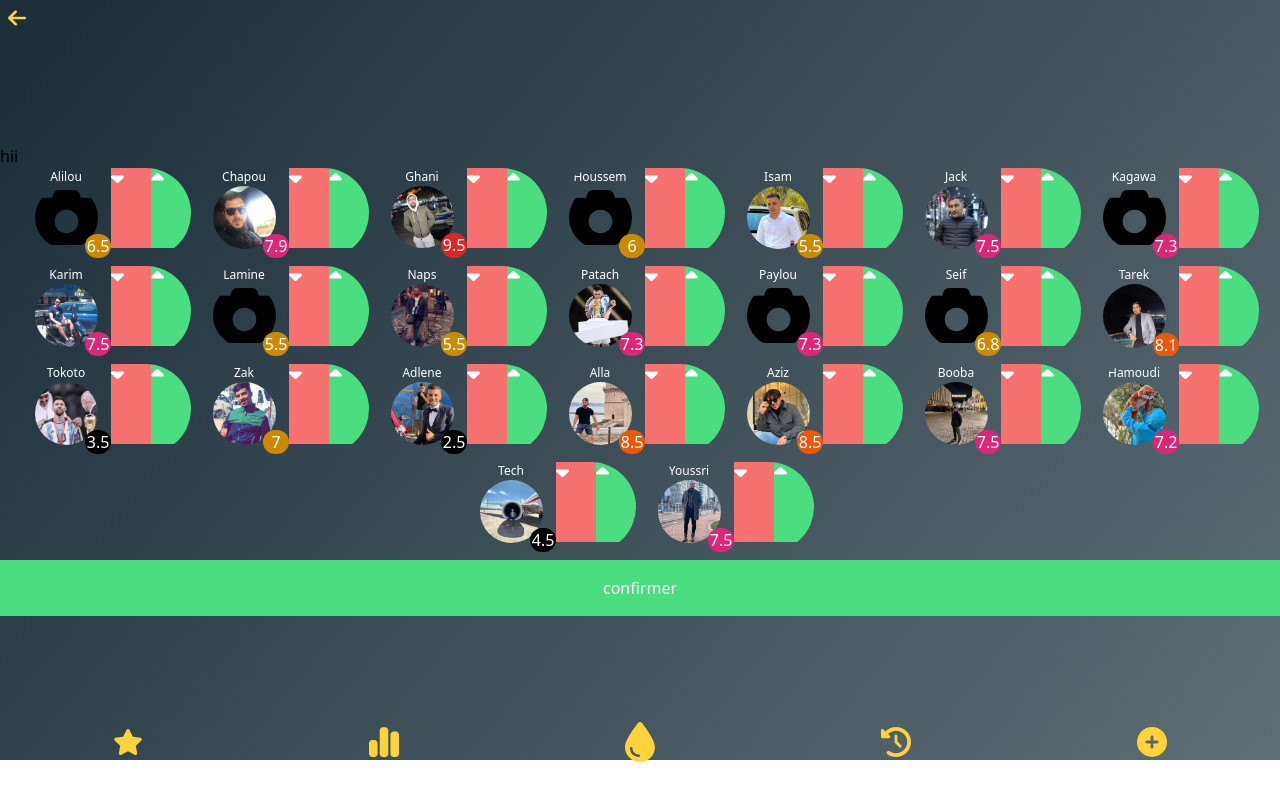
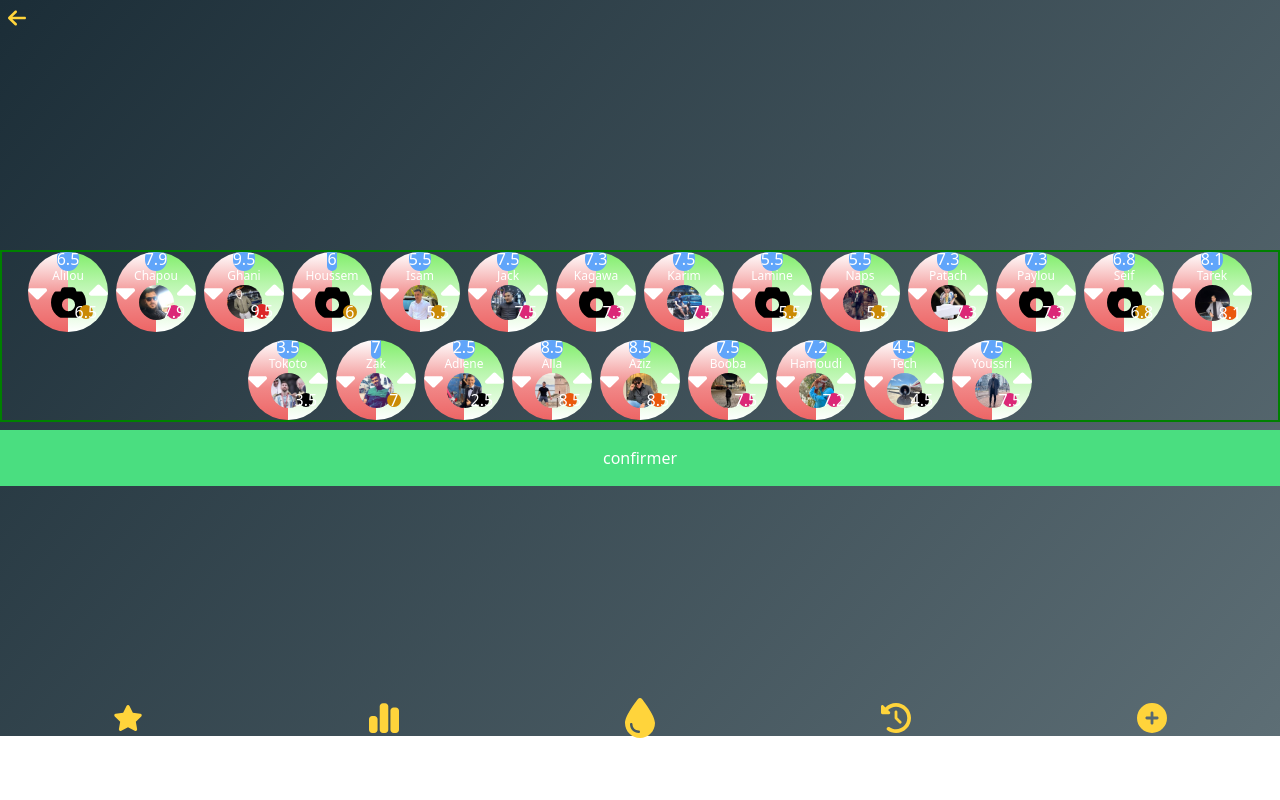
Before and after one commit to MohamedSalahEddine/MonpliSix, a React (Create React App) app: page /rating in a window 1280 px wide. Built offline with nearby package versions, Linux system fonts and the light colour scheme.

Commit message:
fixed rating page

```diff
--- a/src/components/Player.jsx
+++ b/src/components/Player.jsx
@@ -32,11 +32,17 @@ export default function Player({player, size = 90, onClick, display_rating = tru
   // console.log(pad_x);
 
 
+  const cn = `player
+              flex flex-col items-center
+              cursor-pointer select-none rounded-full
+              ${shadow} z-4`
+
+
   return (
         <div onClick={ ()=> onClick && onClick(player)}
           style={{ width : size , height: size , minHeight : size, minWidth: size}}
           // style={{ width : size , height: size, padding : `0px ${pad_x}px`}}
-          className={`player  flex flex-col items-center  cursor-pointer select-none rounded-full border-blue-400  ${shadow}`}
+          className={cn}
           >
             <span
               style={{fontSize : "12px"}}
--- a/src/components/PlayerRating.jsx
+++ b/src/components/PlayerRating.jsx
@@ -1,18 +1,36 @@
-import React from 'react'
+import React, { useState } from 'react'
 import players from '../db_players'
 import Player from "../components/Player"
 
 
 export default function PlayerRating({player}) {
+
+  const [new_rating, setNewRating] = useState(player.rating || 5)
+
+  const bg_green = "bg-[linear-gradient(to_bottom,_#81EE6B_0%,_#B9F6AD_40%,_#FFFFFF_100%)]"
+  const bg_red   = "bg-[linear-gradient(to_top,_#ED6565_0%,_#F18686_40%,_#FFFFFF_100%)] "
+
+  function handle_rating_down(){
+    if( new_rating <= 0) return
+    setNewRating(prev => prev - 0.5)
+
+  }
+  function handle_rating_up(){
+    if(new_rating >= 10) return
+    setNewRating(prev => prev + 0.5)
+
+  }
+
   return (
-    <div className='player_rating relative text-white flex rounded-full overflow-hidden w-fit'>
-        <Player player={player}/>
-        <div className='w-10 h-20 bg-red-400 rating_up'>
-          <img className='caret caret_down' src="/images/caret-down-solid.svg" alt="" />
+    <div className='player_rating relative text-white flex items-center justify-center rounded-full overflow-hidden w-fit'>
+        <Player size={50} player={player}/>
+        <div onClick={handle_rating_down} className={`w-10 h-20 ${bg_red} rating_up`}>
+          <img className='caret caret_down cursor-pointer' src="/images/caret-down-solid.svg" alt="" />
         </div>
-        <div className='w-10 h-20 bg-green-400 rating_down'>
-          <img className='caret caret_up' src="/images/caret-up-solid.svg" alt="" />
+        <div onClick={handle_rating_up} className={`w-10 h-20 ${bg_green} rating_down`}>
+          <img className='caret caret_up cursor-pointer' src="/images/caret-up-solid.svg" alt="" />
         </div>
+        <span className='new_rating absolute top-[-5px] bg-blue-400 rounded-full '>{new_rating}</span>
     </div>
   )
 }
--- a/src/input.css
+++ b/src/input.css
@@ -12,27 +12,51 @@
 }
 
 .bor{
-    /* border: 2px solid green; */
+    border: 2px solid green;
 }
+
 
 .frame{
     position: relative;
-    height: 95vh;
+    height: 92vh;
     background:linear-gradient(130deg, #1B2D37, #5D6E75);
 }
 
 *{
     /* border: 1px solid red; */
+}
 
-}
 .menu_icons{
     width: 30px;
 
 }
-.menu_Link{
-    height: fit-content;
+
+.feild{
+    background: url("../public/images/playground.png");
+    background-repeat: no-repeat;
+    background-position: center;
+    background-color: #96FD52;
+    background-size: 30rem 35rem;
+
+}
+.player_rating .player {
+    position: absolute;
+}
+.caret_down {
+    position: absolute;
+    height: 30px;
+    top: calc(50% - 15px);
+    /* border: 1px solid black; */
 }
 
+.caret_up{
+    position: absolute;
+    height: 30px;
+    top: calc(50% - 15px);
+    right: 0;
+    /* border: 1px solid black; */
+
+}
 
 /*
 .player img{
@@ -49,14 +73,7 @@
     max-width: none;
 }
 
-.feild{
-    background: url("../public/images/playground.png");
-    background-repeat: no-repeat;
-    background-position: center;
-    background-color: #96FD52;
-    background-size: 30rem 35rem;
-    margin:  .5rem 0;
-}
+
 
 .feild .player {
     position: absolute;
--- a/src/output.css
+++ b/src/output.css
@@ -551,40 +551,6 @@ img,
   height: auto;
 }
 
-.container {
-  width: 100%;
-}
-
-@media (min-width: 640px) {
-  .container {
-    max-width: 640px;
-  }
-}
-
-@media (min-width: 768px) {
-  .container {
-    max-width: 768px;
-  }
-}
-
-@media (min-width: 1024px) {
-  .container {
-    max-width: 1024px;
-  }
-}
-
-@media (min-width: 1280px) {
-  .container {
-    max-width: 1280px;
-  }
-}
-
-@media (min-width: 1536px) {
-  .container {
-    max-width: 1536px;
-  }
-}
-
 .absolute {
   position: absolute;
 }
@@ -617,6 +583,22 @@ img,
   top: 0px;
 }
 
+.top-0 {
+  top: 0px;
+}
+
+.top-\[-5px\] {
+  top: -5px;
+}
+
+.z-\[-3\] {
+  z-index: -3;
+}
+
+.z-\[-1\] {
+  z-index: -1;
+}
+
 .m-auto {
   margin: auto;
 }
@@ -631,6 +613,10 @@ img,
 
 .mt-4 {
   margin-top: 1rem;
+}
+
+.mt-8 {
+  margin-top: 2rem;
 }
 
 .mt-\[-15px\] {
@@ -657,6 +643,10 @@ img,
   height: 60vh;
 }
 
+.h-\[68vh\] {
+  height: 68vh;
+}
+
 .h-\[70vh\] {
   height: 70vh;
 }
@@ -664,6 +654,22 @@ img,
 .h-fit {
   height: -webkit-fit-content;
   height: fit-content;
+}
+
+.h-48 {
+  height: 12rem;
+}
+
+.h-\[10px\] {
+  height: 10px;
+}
+
+.h-\[15px\] {
+  height: 15px;
+}
+
+.h-\[18px\] {
+  height: 18px;
 }
 
 .w-10 {
@@ -682,6 +688,10 @@ img,
   width: 60%;
 }
 
+.w-\[90\%\] {
+  width: 90%;
+}
+
 .w-fit {
   width: -webkit-fit-content;
   width: fit-content;
@@ -689,14 +699,6 @@ img,
 
 .w-full {
   width: 100%;
-}
-
-.w-\[80\%\] {
-  width: 80%;
-}
-
-.w-\[90\%\] {
-  width: 90%;
 }
 
 .cursor-pointer {
@@ -736,10 +738,6 @@ img,
   justify-content: space-around;
 }
 
-.justify-evenly {
-  justify-content: space-evenly;
-}
-
 .gap-1 {
   gap: 0.25rem;
 }
@@ -768,6 +766,10 @@ img,
   align-self: flex-end;
 }
 
+.self-center {
+  align-self: center;
+}
+
 .overflow-hidden {
   overflow: hidden;
 }
@@ -784,8 +786,8 @@ img,
   overflow-x: scroll;
 }
 
-.rounded-\[30px\] {
-  border-radius: 30px;
+.rounded-\[40px\] {
+  border-radius: 40px;
 }
 
 .rounded-full {
@@ -794,14 +796,6 @@ img,
 
 .rounded-xl {
   border-radius: 0.75rem;
-}
-
-.rounded-\[20px\] {
-  border-radius: 20px;
-}
-
-.rounded-\[40px\] {
-  border-radius: 40px;
 }
 
 .border {
@@ -814,11 +808,6 @@ img,
 
 .border-r-2 {
   border-right-width: 2px;
-}
-
-.border-blue-400 {
-  --tw-border-opacity: 1;
-  border-color: rgb(96 165 250 / var(--tw-border-opacity, 1));
 }
 
 .border-gray-400 {
@@ -871,8 +860,33 @@ img,
   background-color: rgb(202 138 4 / var(--tw-bg-opacity, 1));
 }
 
+.bg-blue-400 {
+  --tw-bg-opacity: 1;
+  background-color: rgb(96 165 250 / var(--tw-bg-opacity, 1));
+}
+
 .bg-gradient-to-r {
   background-image: linear-gradient(to right, var(--tw-gradient-stops));
+}
+
+.bg-\[linear-gradient\(to_right\2c _\#81EE6B_0\%\2c _\#B9F6AD_40\%\2c _\#FFFFFF_100\%\)\] {
+  background-image: linear-gradient(to right, #81EE6B 0%, #B9F6AD 40%, #FFFFFF 100%);
+}
+
+.bg-\[linear-gradient\(to_right\2c _\#ED6565_0\%\2c _\#F18686_40\%\2c _\#FFFFFF_100\%\)\] {
+  background-image: linear-gradient(to right, #ED6565 0%, #F18686 40%, #FFFFFF 100%);
+}
+
+.bg-\[linear-gradient\(to_top\2c _\#81EE6B_0\%\2c _\#B9F6AD_40\%\2c _\#FFFFFF_100\%\)\] {
+  background-image: linear-gradient(to top, #81EE6B 0%, #B9F6AD 40%, #FFFFFF 100%);
+}
+
+.bg-\[linear-gradient\(to_bottom\2c _\#81EE6B_0\%\2c _\#B9F6AD_40\%\2c _\#FFFFFF_100\%\)\] {
+  background-image: linear-gradient(to bottom, #81EE6B 0%, #B9F6AD 40%, #FFFFFF 100%);
+}
+
+.bg-\[linear-gradient\(to_top\2c _\#ED6565_0\%\2c _\#F18686_40\%\2c _\#FFFFFF_100\%\)\] {
+  background-image: linear-gradient(to top, #ED6565 0%, #F18686 40%, #FFFFFF 100%);
 }
 
 .from-\[\#96FD52\] {
@@ -915,16 +929,17 @@ img,
   padding-bottom: 0.5rem;
 }
 
-.pl-2 {
-  padding-left: 0.5rem;
+.py-0\.5 {
+  padding-top: 0.125rem;
+  padding-bottom: 0.125rem;
 }
 
 .pb-2 {
   padding-bottom: 0.5rem;
 }
 
-.pb-6 {
-  padding-bottom: 1.5rem;
+.pl-2 {
+  padding-left: 0.5rem;
 }
 
 .text-center {
@@ -948,6 +963,11 @@ img,
 .text-xl {
   font-size: 1.25rem;
   line-height: 1.75rem;
+}
+
+.text-sm {
+  font-size: 0.875rem;
+  line-height: 1.25rem;
 }
 
 .font-bold {
@@ -1011,12 +1031,12 @@ img,
 }
 
 .bor{
-  /* border: 2px solid green; */
+  border: 2px solid green;
 }
 
 .frame{
   position: relative;
-  height: 95vh;
+  height: 92vh;
   background:linear-gradient(130deg, #1B2D37, #5D6E75);
 }
 
@@ -1028,9 +1048,31 @@ img,
   width: 30px;
 }
 
-.menu_Link{
-  height: -webkit-fit-content;
-  height: fit-content;
+.feild{
+  background: url("../public/images/playground.png");
+  background-repeat: no-repeat;
+  background-position: center;
+  background-color: #96FD52;
+  background-size: 30rem 35rem;
+}
+
+.player_rating .player {
+  position: absolute;
+}
+
+.caret_down {
+  position: absolute;
+  height: 30px;
+  top: calc(50% - 15px);
+  /* border: 1px solid black; */
+}
+
+.caret_up{
+  position: absolute;
+  height: 30px;
+  top: calc(50% - 15px);
+  right: 0;
+  /* border: 1px solid black; */
 }
 
 /*
@@ -1048,14 +1090,7 @@ img,
     max-width: none;
 }
 
-.feild{
-    background: url("../public/images/playground.png");
-    background-repeat: no-repeat;
-    background-position: center;
-    background-color: #96FD52;
-    background-size: 30rem 35rem;
-    margin:  .5rem 0;
-}
+
 
 .feild .player {
     position: absolute;
--- a/src/pages/Auth.jsx
+++ b/src/pages/Auth.jsx
@@ -7,7 +7,7 @@ export default function Auth() {
         <div className='auth flex flex-col items-center justify-center h-[60vh]  gap-3'>
             <input className=' pl-2 rounded-xl' type="text" placeholder='Prénom (ex : tarek) '/>
             <input className=' pl-2 rounded-xl' type="password" placeholder='Mot de passe'/>
-            <input className='rounded-full bg-green-400 text-white px-2 '  type="submit" value="Entrerr" />
+            <input className='rounded-full bg-green-400 text-white px-2 '  type="submit" value="Entrerrrrr" />
         </div>
         <BottomMenu />
     </div>
--- a/src/pages/NewGame.jsx
+++ b/src/pages/NewGame.jsx
@@ -17,26 +17,30 @@ export default function NewGame() {
 
   }
 
+  const cn = `new_game frame
+              relative flex flex-col
+              text-white m-auto bor`
+
   return (
-    <div className='container relative flex flex-col justify-evenly text-white frame m-auto bor'>
+    <div className={cn}>
+        <Link to={"../"}>
+          <img className='absolute left-2 top-2 icon_left' src="/images/arrow-left-solid.svg" alt="" />
+        </Link>
         <div className='flex items-center justify-between'>
-          <Link to={"../"}>
-            <img className='absolute left-2 top-2 icon_left' src="/images/arrow-left-solid.svg" alt="" />
-          </Link>
           <p className='absolute right-2 top-2 text-right text-red-400 mr-20 text-xl'>Selectionnés : {players.filter(player => player.selected).length} </p>
         </div>
-        <div className='flex gap-2 py-2 h-fit  overflow-y-hidden overflow-x-scroll'>
+        <div className='flex mt-8 gap-2 py-2 h-fit overflow-y-hidden overflow-x-scroll'>
           {
             players.map(player=>{
-              return <Player key={player.name} player={player} onClick={handleClick}/>
+              return <Player size={55} key={player.name} player={player} onClick={handleClick}/>
             })
           }
 
         </div>
-        <div className='feild relative h-[70vh]'>
+        <div className='feild relative h-[68vh]'>
           {
             players.map(player=>{
-              return player.selected && <Player key={player.name} player={player}/>
+              return player.selected && <Player size={55} key={player.name} player={player}/>
             })
           }
         </div>
--- a/src/pages/PlayerHistory.jsx
+++ b/src/pages/PlayerHistory.jsx
@@ -8,10 +8,15 @@ import GameHistory from '../components/GameHistory'
 import { Link } from 'react-router-dom'
 
 export default function PlayerHistory() {
+
+  const cn = `frame player_history
+              flex flex-col relative gap-3 items-center
+              text-white m-auto bor`
+
   return (
     // 96FD52   FD6652
-    // 2A3C45
-    <div className='container player_history relative flex flex-col gap-3 text-white items-center frame m-auto bor'>
+    // 2A3C45ù
+    <div className={cn}>
           <Link to={"../"}>
             <img className='absolute left-2 top-2 icon_left' src="/images/arrow-left-solid.svg" alt="" />
           </Link>
--- a/src/pages/Rating.jsx
+++ b/src/pages/Rating.jsx
@@ -7,12 +7,15 @@ import players from '../db_players'
 
 
 export default function Rating() {
+
+    const cn = `frame rating
+                flex justify-center flex-col`
   return (
-    <div className='rating frame flex justify-center flex-col'>
+    <div className={cn}>
         <Link to={"../"}>
             <img className='absolute left-2 top-2 icon_left' src="/images/arrow-left-solid.svg" alt="" />
         </Link>
-        hii
+
         <div className='rating_container flex flex-wrap justify-center bor gap-2'>
             {
                 players.filter(player => true ).map(player =>{
--- a/src/pages/Spitting.jsx
+++ b/src/pages/Spitting.jsx
@@ -5,8 +5,10 @@ import { Link } from 'react-router-dom'
 import spitting_items from '../db_spitting_items.js'
 
 export default function Spitting() {
+
+  const cn = `frame flex items-center`
   return (
-    <div className='frame flex items-center'>
+    <div className={cn}>
         <Link to={"../"}>
             <img className='absolute left-2 top-2 icon_left' src="/images/arrow-left-solid.svg" alt="" />
         </Link>
```
Also changed, not shown: 1 other file (tests, documents, lock files or other folders).
